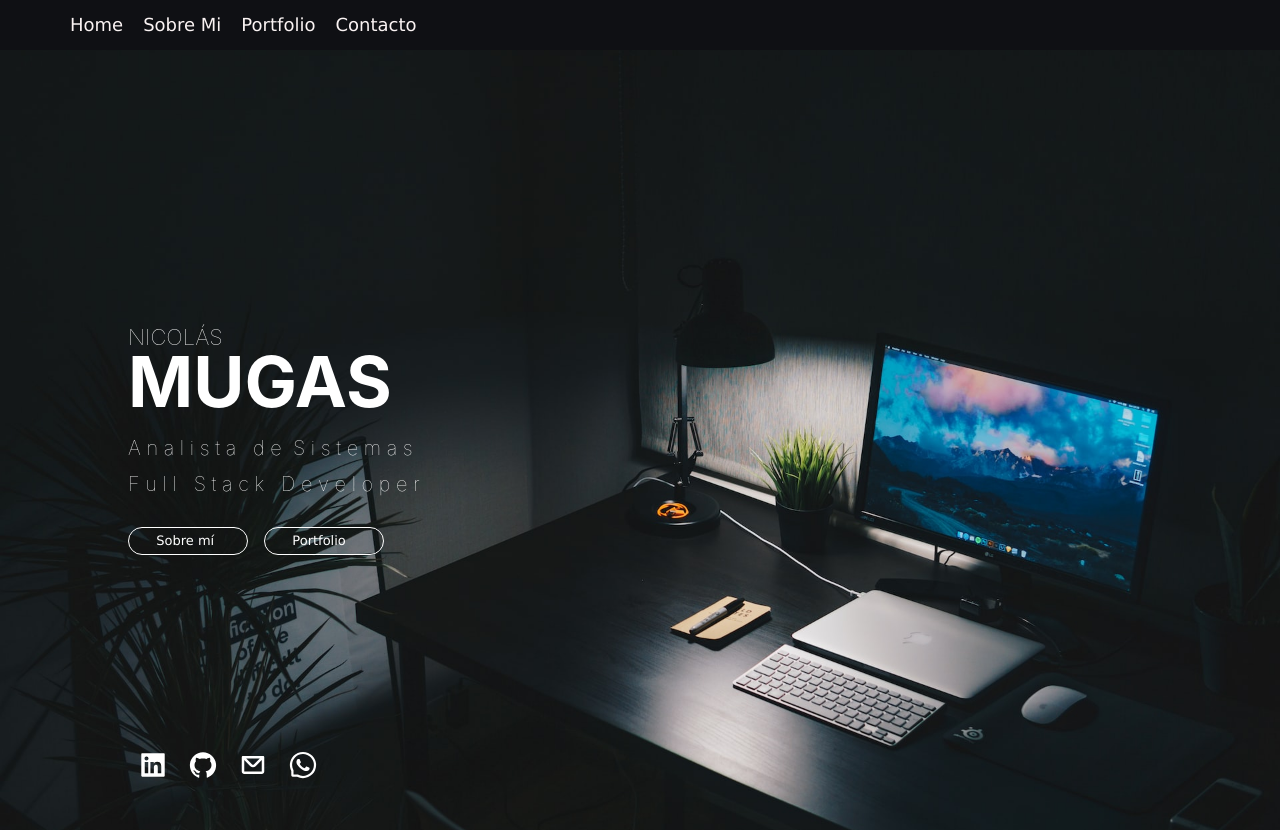
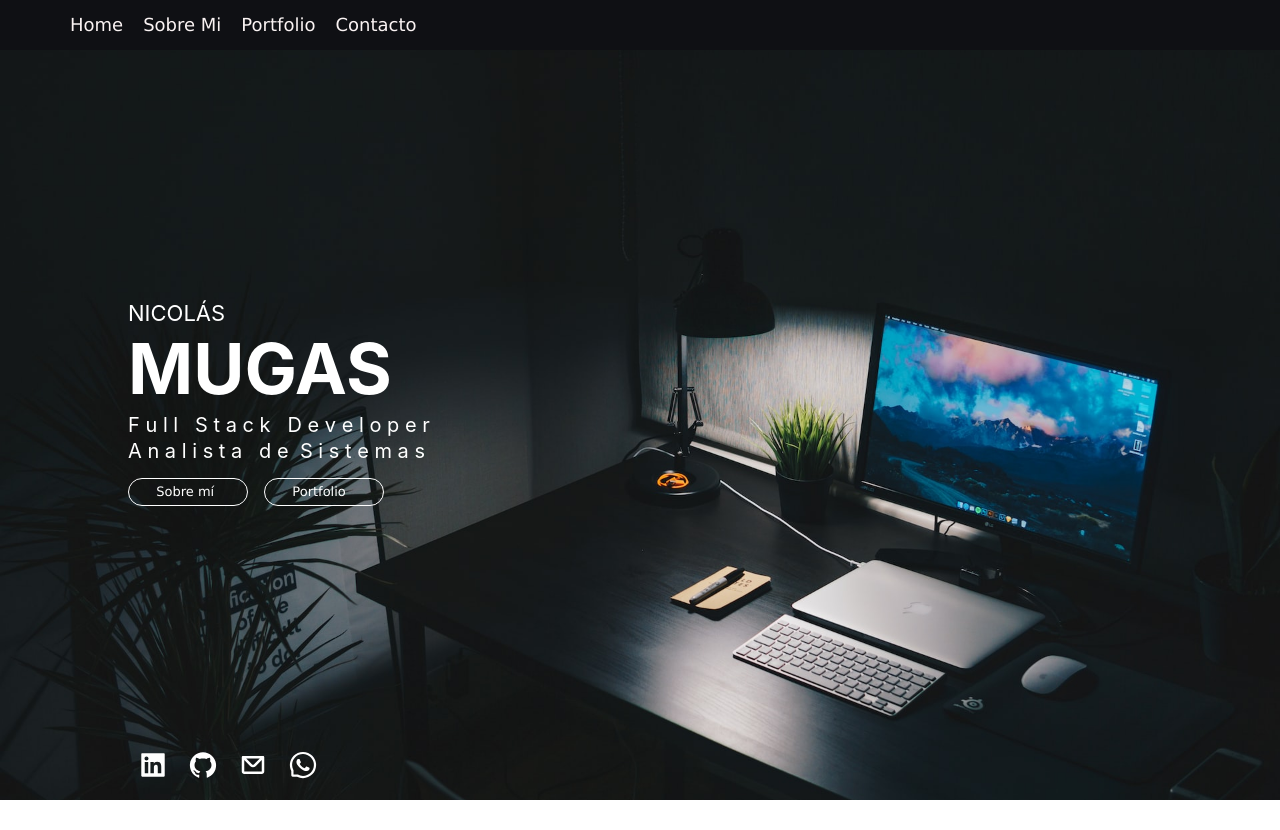
Before and after one commit to nicomugas/portfolionico, a React (Create React App) app: page / in a window 1280 px wide. Shown: the top 830 px of the page. After the commit the page ends 800 px from the top, so only its background shows below. Built offline with nearby package versions, Linux system fonts and the light colour scheme.

Commit message:
actualizacion 19 10

```diff
--- a/src/components/About.jsx
+++ b/src/components/About.jsx
@@ -1,7 +1,7 @@
 import React from "react";
 import s from "./About.module.css";
 import SkillsBar from "./SkillsBar";
-import foto from "./img/foto.jpg"
+import foto from "./img/foto.png"
 
 export default function About() {
 
--- a/src/components/About.module.css
+++ b/src/components/About.module.css
@@ -53,7 +53,7 @@
 }
 
 img {
-    border-radius: 55px;
+    border-radius: 5px;
     margin-top: 40px;
 
 }
--- a/src/components/BotonHome.module.css
+++ b/src/components/BotonHome.module.css
@@ -1,8 +1,9 @@
 .FlexContainerdiv {
 
-    width: 400px;
-    height: 100%;
+
+
     text-decoration: none;
+    padding-top: 15px;
     /* margin-inline: 8px;
     border: solid 1px rgba(255, 255, 255, 0.78);
     border-radius: 20px; */
@@ -19,20 +20,15 @@
     color: #ffffff;
     line-height: 1.3;
     margin-right: 1rem;
-    margin-top: 9rem;
     padding: 0.4em 0.4em 0.3em 2.1em;
     padding-right: 1rem;
     width: 120px;
     max-width: 100%;
     box-sizing: border-box;
-    margin-top: 450px auto;
     border: 1px solid #ffffff;
-    /* box-shadow: 0 1px 0 1px rgb(0 0 0 / 3%); */
     border-radius: 1.3em;
-    /* appearance: none;
-    background-repeat: no-repeat, repeat;
-    background-position: right .7em top 50%, 0 0;
-    background-size: .65em auto, 100%; */
+
+
   }
 
 
--- a/src/components/Home.jsx
+++ b/src/components/Home.jsx
@@ -9,21 +9,25 @@ export default function Home() {
 
     return (
         <div className={s.container}>
+            {/* <div className={s.contenido}>
 
-            <div className={s.main_left_container}>
-                <h3>NICOLÁS </h3>
-                <h1 className={s.titleApp}>MUGAS</h1>
-                <h2>F u l l &nbsp;  S t a c k &nbsp;  D e v e l o p e r</h2>
-                <h2>A n a l i s t a  &nbsp; d e&nbsp;   S i s t e m a s</h2>
-                <div><BotonHome /> </div>
+                <div className={s.apellido}>MUGAS</div>
+                <div className={s.fullstack}>F u l l &nbsp;  S t a c k &nbsp;  D e v e l o p e r</div>
+                <div className={s.analista}>A n a l i s t a  &nbsp; d e&nbsp;   S i s t e m a s</div>
+                <div className={s.botones}><BotonHome /> </div>
 
 
+            </div> */}
+            <div className={s.contenido}>
 
+            <div className={s.nombre}>NICOLÁS </div>
+            <div className={s.apellido}>MUGAS</div>
+                <div className={s.que}>F u l l &nbsp;  S t a c k &nbsp;  D e v e l o p e r</div>
+                <div className={s.que}>A n a l i s t a  &nbsp; d e&nbsp;   S i s t e m a s</div>
+                <div ><BotonHome /> </div>
+            </div>
 
-
-
-            </div>
-            <div><ContactBar/></div>
+            <div><ContactBar /></div>
 
         </div>
     )
--- a/src/components/Home.module.css
+++ b/src/components/Home.module.css
@@ -1,80 +1,31 @@
 .container {
-
-    background-image:  url("./img/backgroundHome.jpg") ;
+    background-image: url("./img/backgroundHome.jpg");
     background-size: cover;
     background-position: center;
     height: 100vh;
-    margin-top: 30px;
+}
 
-
+.contenido {
+    padding-left: 8rem;
+    padding-top: 300px;
 
 }
 
-.hijo {
+.nombre {
+    /*nombre*/
+    color: white;
+    font-size: 22px;
+}
 
-    position: absolute;
-    top: 50%;
-    left: 50%;
-    transform: translate(-50%, -50%);
-    margin-top: 343px;
-    width: 50%;
-    border: solid 1px;
-    border-color: grey;
-    border-radius: 10px;
-    text-align: justify;
-    padding: 15px;
+.apellido {
+    color: white;
+    font-size: 70px;
+    font-weight: bold;
+}
+
+.que {
+    color: white;
+    font-size: 20px;
+    padding-top: 2px;
 
 }
-
-
-.main_left_container{
-    width: 960px;
-    padding-top: 17rem;
-    padding-left: 8rem;
-    position: relative;
-}
-
-.main_left_container h1{
-    color: white;
-    font-size: 70px;
-    margin-bottom: 5%;
-}
-
-.main_left_container h3{
-    color: white;
-    font-weight: lighter;
-
-    font-size: 22px;
-    margin-bottom: -6%;
-}
-.main_left_container h2{
-    color: white;
-    font-weight: lighter;
-    font-size: 20px;
-    margin-bottom: -8%;
-}
-
-.main_left_container h4{
-    color: white;
-    font-weight: lighter;
-    font-size: 20px;
-    margin-bottom: 10%;
-    border: 1px white solid;
-    border-radius: 8px;
-    height: 40px;
-    width: 100px;
-}
-.main_left_container .left_paragraph{
-  align-items: center;
-  display: flex;
-  justify-content: center;
-  margin-bottom: 3%;
-}
-
-.left_paragraph p{
-    color: white;
-
-    font-size: 20px;
-    width: 23rem;
-    text-align:left
-}
```
Also changed, not shown: src/App.js (+7 -7 lines), src/components/img/foto.png (added).
